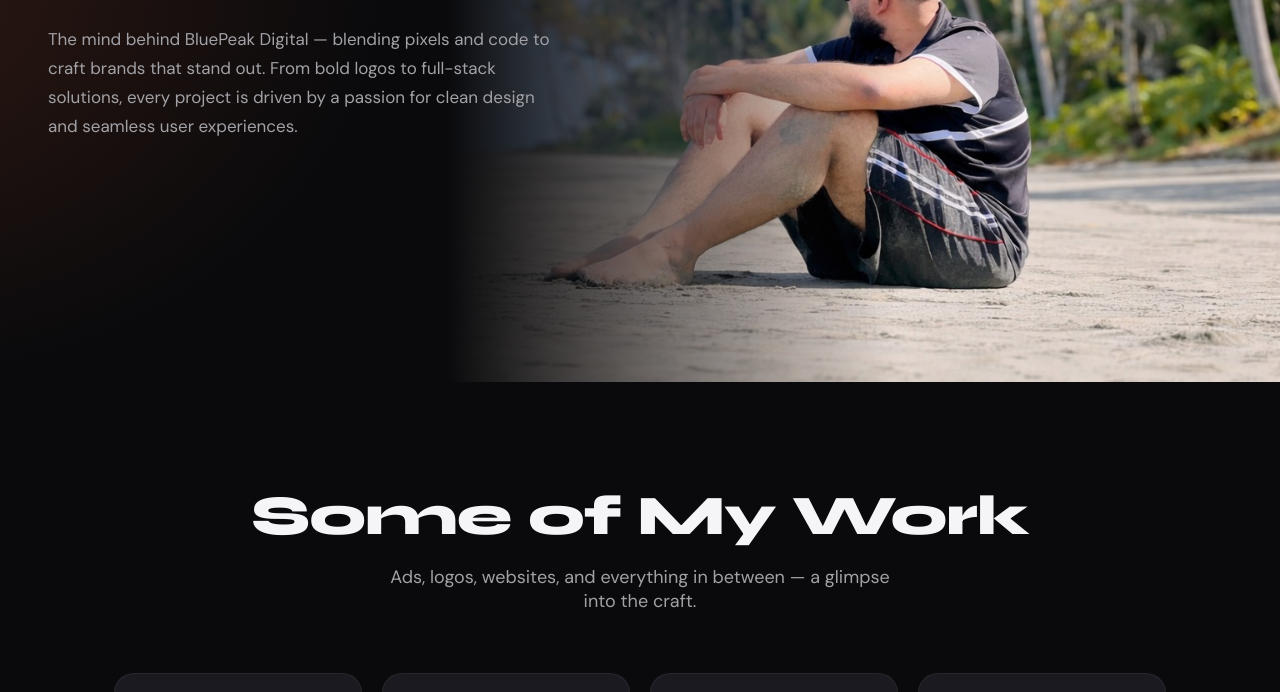
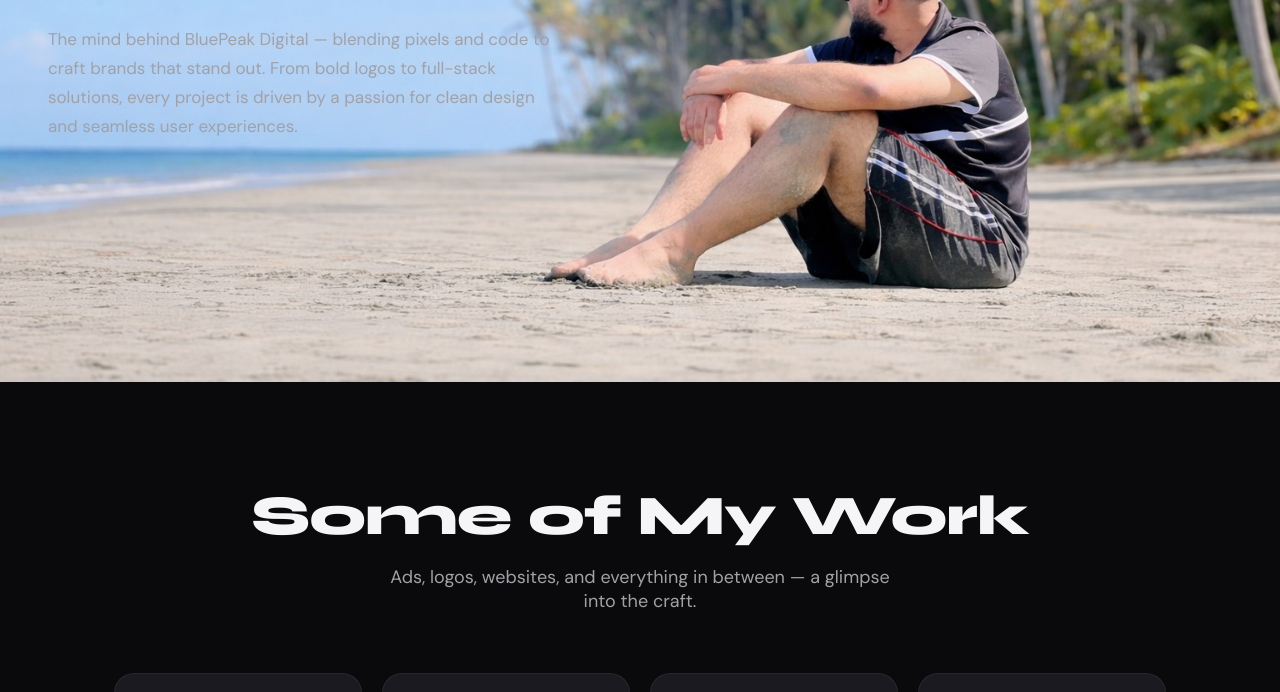
Before and after one commit to bluepeakdigital/bluepeakweb, a plain HTML site: page daniyal-portfolio.html in a window 1280 px wide. Shown: the part 418-1110 px from the top of the page. Drawn offline with Linux system fonts and the light colour scheme.

Commit message:
uppdate pic

```diff
--- a/daniyal-portfolio.html
+++ b/daniyal-portfolio.html
@@ -69,23 +69,6 @@
       background-position: right center;
       background-repeat: no-repeat;
       background-image: url('assets/daniyal-hero.png');
-    }
-    .hero::before {
-      content: '';
-      position: absolute;
-      inset: 0;
-      background: linear-gradient(90deg, var(--bg) 0%, var(--bg) 35%, transparent 70%);
-      pointer-events: none;
-    }
-    .hero::after {
-      content: '';
-      position: absolute;
-      top: -50%;
-      left: -50%;
-      width: 200%;
-      height: 200%;
-      background: radial-gradient(ellipse 40% 50% at 20% 50%, var(--accent-soft) 0%, transparent 50%);
-      pointer-events: none;
     }
     .hero-content {
       position: relative;
@@ -389,9 +372,6 @@
         padding: 80px 24px 80px;
         background-position: 60% center;
       }
-      .hero::before {
-        background: linear-gradient(90deg, var(--bg) 0%, var(--bg) 55%, rgba(10,10,12,0.7) 100%);
-      }
     }
   </style>
 </head>
```
